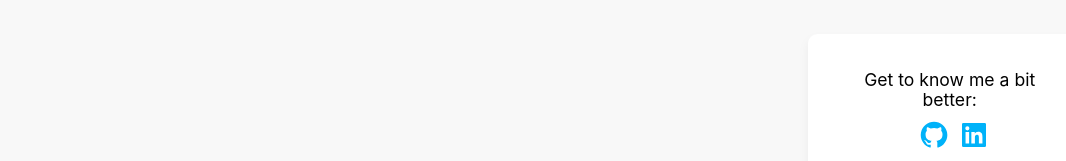
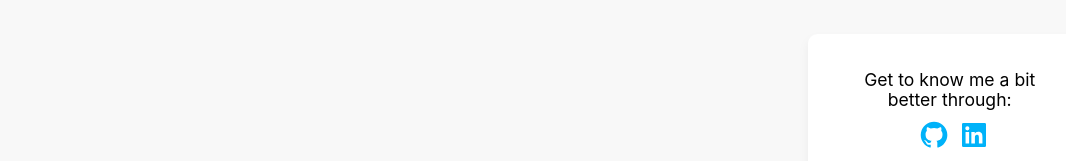
Before and after one commit to podgaietska/Personal-Portfolio, a React (Create React App) app: page / in a window 1280 px wide. Shown: the part 124-285 px from the top of the page, without its empty margins (34-1100 px from the left). Built offline with nearby package versions, Linux system fonts and the light colour scheme.

Commit message:
final styling changes

```diff
--- a/src/components/About.jsx
+++ b/src/components/About.jsx
@@ -1,7 +1,6 @@
 import { useTypewriter, Cursor } from "react-simple-typewriter";
 import { useEffect, useState } from "react";
 import { motion } from "framer-motion";
-import {HiOutlineDocumentText} from 'react-icons/hi';
 import {BiLogoGithub, BiLogoLinkedinSquare} from 'react-icons/bi';
 
 
@@ -58,7 +57,7 @@ function About(){
                     <p>Scroll down and check out my projects &#x1F447;</p>
                 </motion.div>
                 <motion.div className="card-container four" animate={cardFourAnimation} >
-                    <p>Get to know me a bit better:</p>
+                    <p>Get to know me a bit better through:</p>
                     <div className="about-icons">
                         <a href="https://github.com/podgaietska" target="_blank" rel="noopener noreferrer"><BiLogoGithub className="icon"/></a>
                         <a href="https://www.linkedin.com/in/podgaietska/" target="_blank" rel="noopener noreferrer"><BiLogoLinkedinSquare className="icon"/></a>
--- a/src/components/Skills.jsx
+++ b/src/components/Skills.jsx
@@ -1,7 +1,7 @@
 import { motion } from 'framer-motion';
 
 function Skills(){
-    const skills = ['Python', 'JavaScript', 'TypeScript', 'C', 'C++', 'Java', 'HTML', 'CSS', 'Bootstrap', 'React.js', 'Django', 'Node.js', 'Express.js', 'MongoDB', 'PostgreSQL', 'MySQL', 'DynamoDB', 'Terraform', 'AWS', 'AWS Lambda', 'REST', 'Git', 'Docker']
+    const skills = ['Python', 'JavaScript', 'TypeScript', 'C', 'C++', 'Java', 'HTML', 'CSS', 'Bootstrap', 'React.js', 'Django', 'Node.js', 'Express.js', 'MongoDB', 'PostgreSQL', 'MySQL', 'DynamoDB', 'Terraform', 'AWS', 'REST', 'Git', 'Docker']
 
     const fadeInAnimationVariants = {
         initial: {
```
